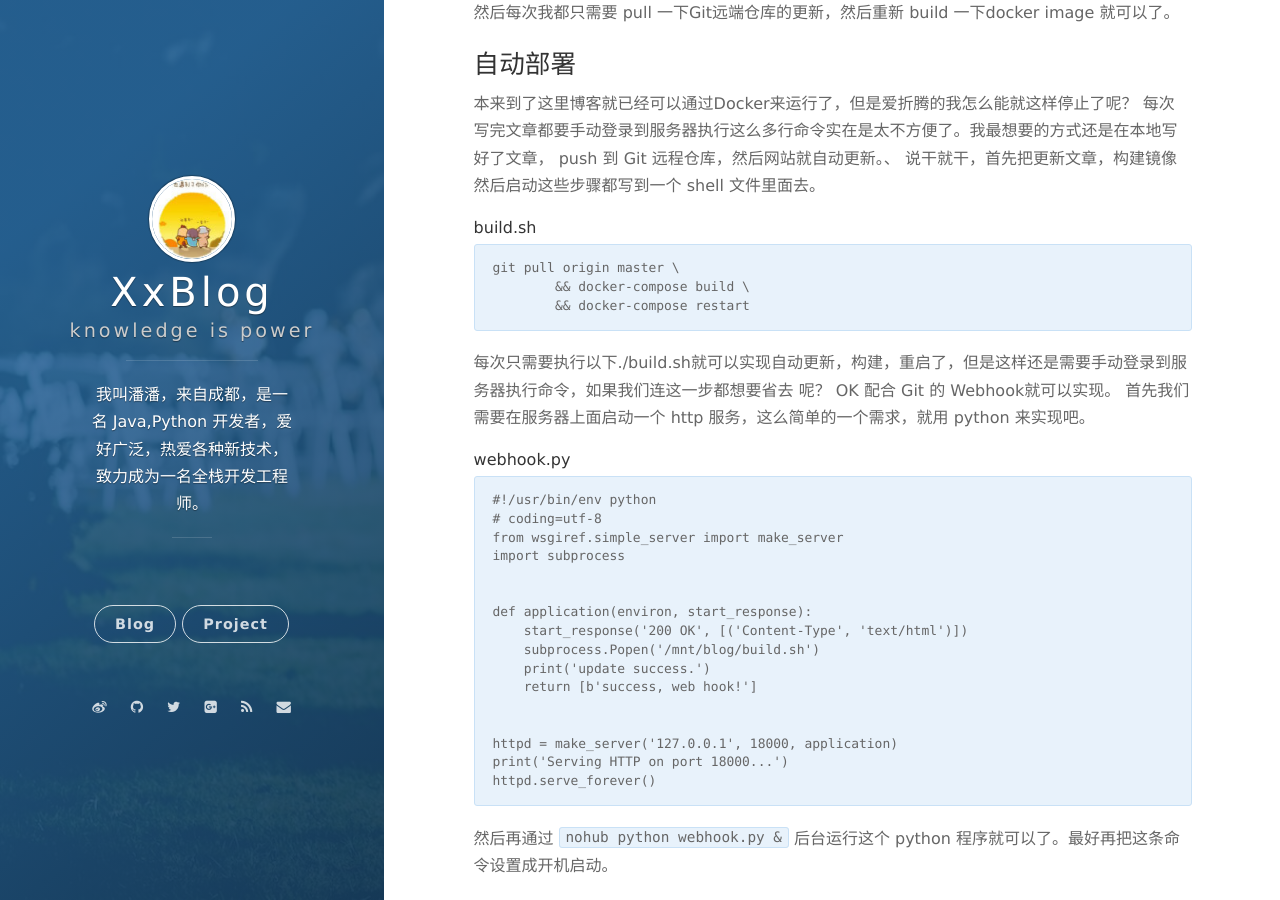
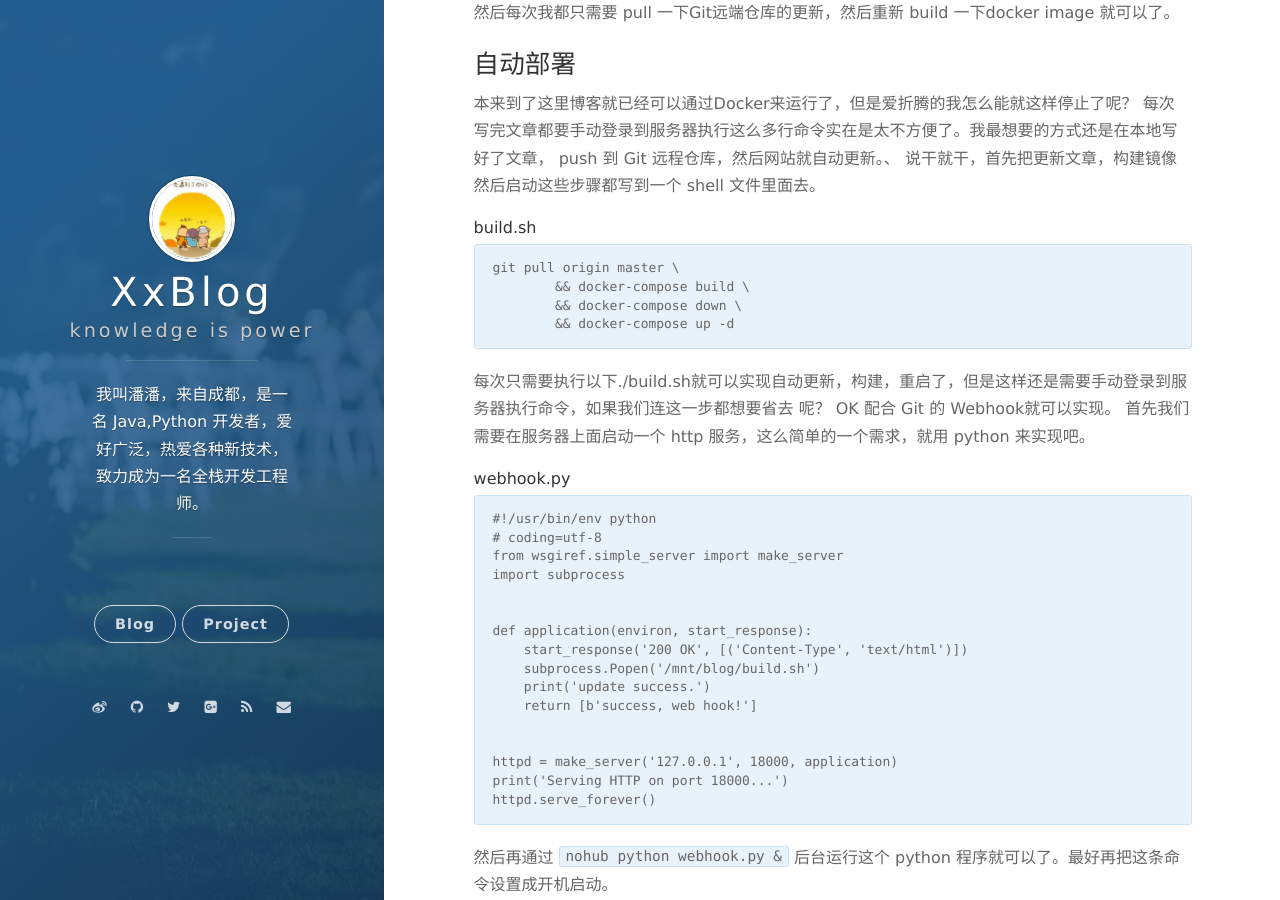
Before and after one commit to panhoucheng/blog, a Jekyll site: the page built from blog/_posts/2018-01-18-Run jekyll based docker and auto-deployment.md, in a window 1280 px wide and 900 px high, scrolled down 1115 px. Built offline with Jekyll 4.4.1, drawn with Linux system fonts in a browser that asks for light colours; nearby versions of some CDN libraries; comment, search, counter and statistics services are not loaded.

Commit message:
fix restart issue.

````diff
--- a/blog/_posts/2018-01-18-Run jekyll based docker and auto-deployment.md
+++ b/blog/_posts/2018-01-18-Run jekyll based docker and auto-deployment.md
@@ -52,7 +52,8 @@ networks:
 ```#!/bin/bash
 git pull origin master \
         && docker-compose build \
-        && docker-compose restart
+        && docker-compose down \
+        && docker-compose up -d
 ```
 
 每次只需要执行以下./build.sh就可以实现自动更新，构建，重启了，但是这样还是需要手动登录到服务器执行命令，如果我们连这一步都想要省去 呢？ OK 配合 Git 的 Webhook就可以实现。
````
Also changed, not shown: 1 other file.
